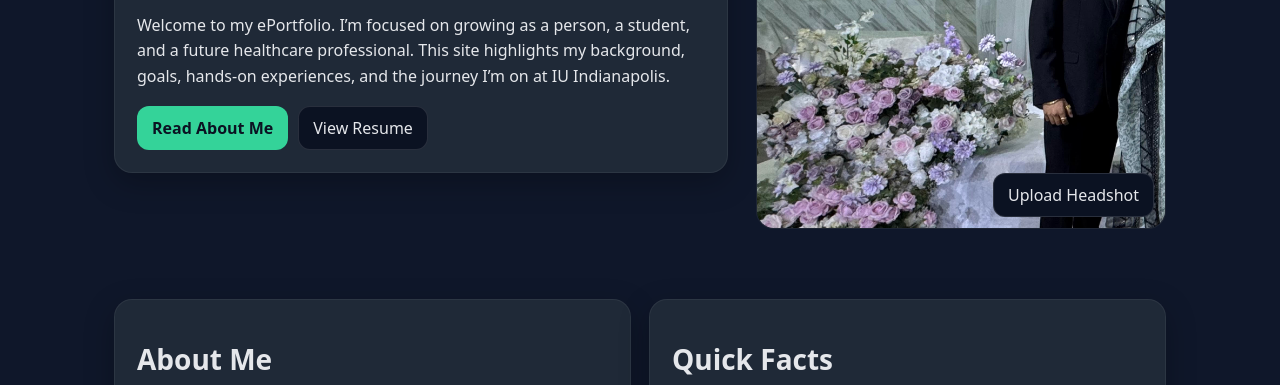
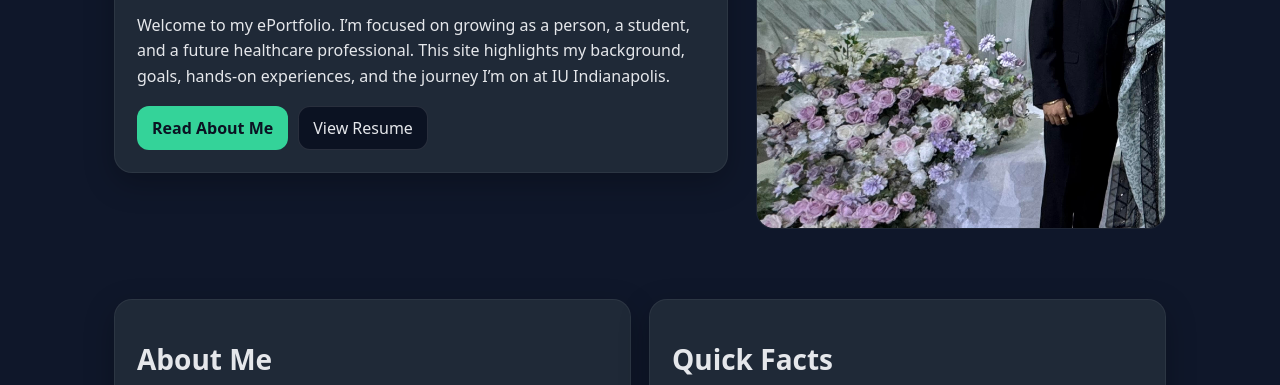
Before and after one commit to harpindermundra24/harpinder-portfolio, a plain HTML site: page index.html in a window 1280 px wide. Shown: the part 377-762 px from the top of the page. Drawn offline with Linux system fonts and the light colour scheme.

Commit message:
Update index.html

```diff
--- a/index.html
+++ b/index.html
@@ -103,7 +103,6 @@
       <div class="photo-wrap">
         <img id="profilePhoto" class="photo" alt="Professional headshot" src="me.jpg" />
         <div class="upload">
-          <label class="btn" for="photoInput">Upload Headshot</label>
           <input id="photoInput" type="file" accept="image/*" style="display:none" />
         </div>
       </div>
```
